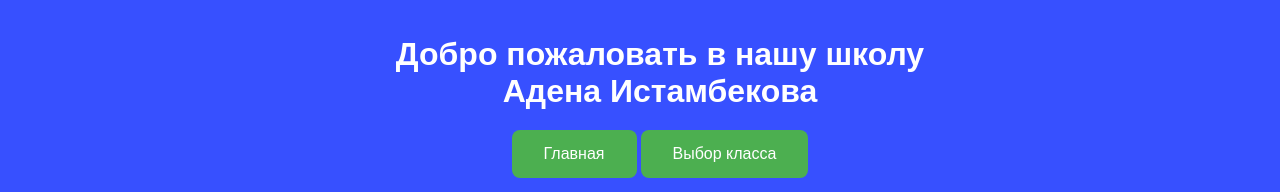
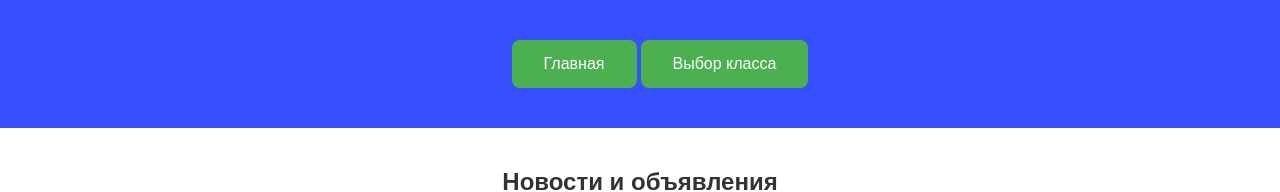
Before and after one commit to AydinKaseyinoff/school-website, a React (Create React App) app: page / in a window 1280 px wide. Shown: the top 192 px of the page. Built offline with nearby package versions, Linux system fonts and the light colour scheme.

Commit message:
change header 40px;

```diff
--- a/src/components/HomePage.js
+++ b/src/components/HomePage.js
@@ -8,10 +8,6 @@ const HomePage = () => {
   return (
     <div>
       <header className="header">
-        <ul>
-          <h1>Добро пожаловать в нашу школу</h1>
-          <h1>Адена Истамбекова</h1>
-        </ul>
         <ul>
             <Navigation />
         </ul>
```
